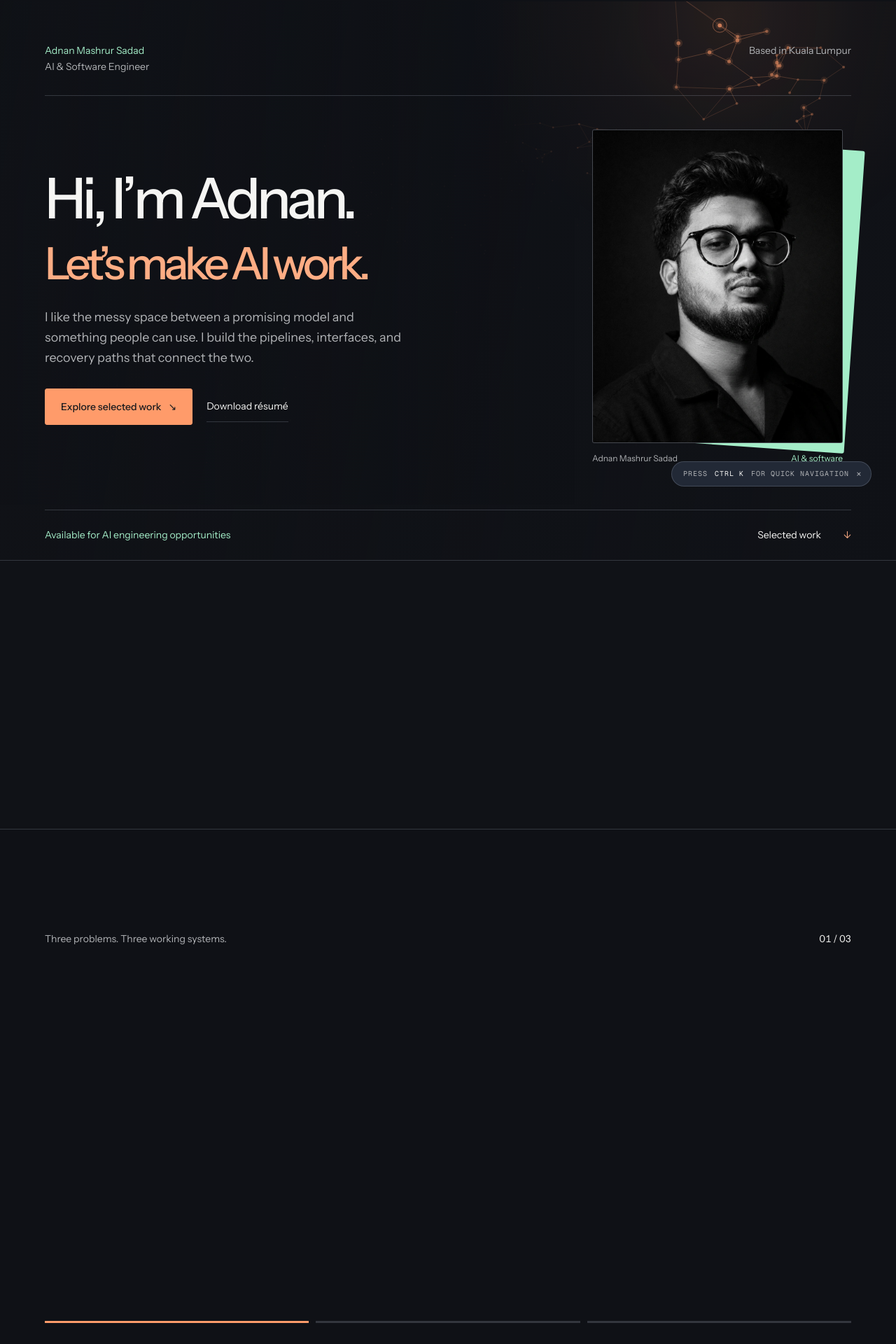
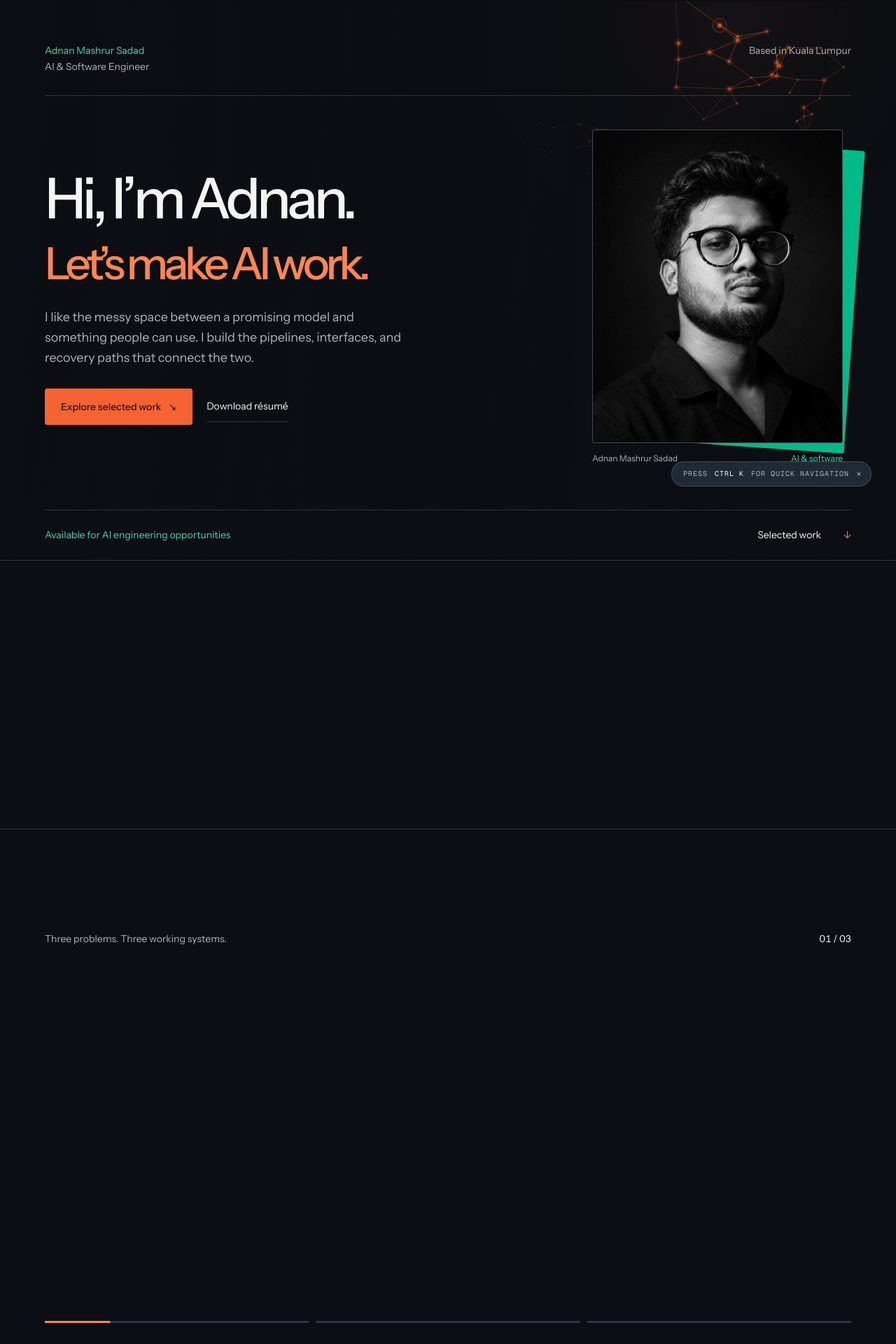
Before and after one commit to sadad54/ProjectOrganisation, a Next.js app in the folder portfolio-next/: page / in a window 1280 px wide. Shown: the part 79-1999 px from the top of the page at 70% size. Built offline with nearby package versions, Linux system fonts and the light colour scheme.

Commit message:
Deepen portfolio colour and refine scroll-linked story details

```diff
--- a/portfolio-next/app/components/BackgroundFX.jsx
+++ b/portfolio-next/app/components/BackgroundFX.jsx
@@ -94,7 +94,7 @@ export default function BackgroundFX() {
 
     function draw() {
       const pageProgress = window.scrollY / Math.max(1, document.documentElement.scrollHeight - innerHeight);
-      const palettes = [[255, 155, 106], [183, 186, 255], [164, 237, 200]];
+      const palettes = [[255, 102, 48], [108, 79, 255], [0, 205, 145]];
       const position = Math.min(1.999, pageProgress * 2);
       const base = Math.floor(position), mix = position - base;
       const rgb = palettes[base].map((v, i) => Math.round(v + (palettes[base + 1][i] - v) * mix)).join(',');
@@ -116,8 +116,8 @@ export default function BackgroundFX() {
 
       // the light itself — a soft warm wash, brighter core
       const g = ctx.createRadialGradient(lx, ly, 0, lx, ly, R);
-      g.addColorStop(0, `rgba(${rgb},0.12)`);
-      g.addColorStop(0.5, `rgba(${rgb},0.04)`);
+      g.addColorStop(0, `rgba(${rgb},0.055)`);
+      g.addColorStop(0.5, `rgba(${rgb},0.018)`);
       g.addColorStop(1, `rgba(${rgb},0)`);
       ctx.fillStyle = g;
       ctx.fillRect(0, 0, W, H);
@@ -134,7 +134,7 @@ export default function BackgroundFX() {
         if (dl > R) continue;
         const near = 1 - dl / R;
         const lenFall = 1 - Math.min(len / MAX_EDGE, 1);
-        const al = Math.pow(near, 1.5) * lenFall * 0.6;
+        const al = Math.pow(near, 1.5) * lenFall * 0.8;
         if (al < 0.012) continue;
         ctx.strokeStyle = `rgba(${rgb},${al.toFixed(3)})`;
         ctx.beginPath();
--- a/portfolio-next/app/components/WorkStory.jsx
+++ b/portfolio-next/app/components/WorkStory.jsx
@@ -1,13 +1,31 @@
 'use client';
 import { useEffect, useRef, useState } from 'react';
-import { useScroll, useMotionValueEvent } from 'framer-motion';
+import { motion, useScroll, useMotionValueEvent, useTransform } from 'framer-motion';
 import useMotionPreference from '../hooks/useMotionPreference';
 
 const chapters = [
-  { name: 'InterviewPilot', title: 'An interview that listens.', problem: 'A fixed question list cannot respond to what you actually said.', decision: 'Transcribe the answer, evaluate it against a rubric, then decide whether to probe deeper or move on.', result: 'Adaptive follow-ups, with validated output between the model and the interface.', image: '/assets/screenshots/interviewpilot/01.png', alt: 'InterviewPilot application interface', link: '#p-interviewpilot', color: '#FF9B6A' },
-  { name: 'WC26 Predictor', title: 'A forecast with room for doubt.', problem: 'One predicted winner hides all the other ways a tournament could unfold.', decision: 'Model the matches, then simulate the full tournament 10,000 times.', result: 'Tournament paths and probabilities, with a predicted-versus-actual audit.', image: '/assets/screenshots/wc26-predictor/01.png', alt: 'WC26 Predictor tournament dashboard', link: '#p-wc26', color: '#B7BAFF' },
-  { name: 'Mindhive Chatbot', title: 'A conversation with a memory.', problem: '“Which opens earliest?” only makes sense if the previous answer is still in context.', decision: 'Preserve conversation state and route each question to product retrieval or an outlet query.', result: 'Follow-up questions stay connected to the conversation.', image: '/assets/screenshots/mindhive-chatbot/01.png', alt: 'Mindhive conversational application', link: '#p-mindhive', color: '#A4EDC8' },
+  { name: 'InterviewPilot', title: 'An interview that listens.', problem: 'A fixed question list cannot respond to what you actually said.', decision: 'Transcribe the answer, evaluate it against a rubric, then decide whether to probe deeper or move on.', result: 'Adaptive follow-ups, with validated output between the model and the interface.', image: '/assets/screenshots/interviewpilot/01.png', alt: 'InterviewPilot application interface', link: '#p-interviewpilot', color: '#FF8652', surface: '#F56332', label: '#17191D' },
+  { name: 'WC26 Predictor', title: 'A forecast with room for doubt.', problem: 'One predicted winner hides all the other ways a tournament could unfold.', decision: 'Model the matches, then simulate the full tournament 10,000 times.', result: 'Tournament paths and probabilities, with a predicted-versus-actual audit.', image: '/assets/screenshots/wc26-predictor/01.png', alt: 'WC26 Predictor tournament dashboard', link: '#p-wc26', color: '#AC9CFF', surface: '#6550EE', label: '#FFFFFF' },
+  { name: 'Mindhive Chatbot', title: 'A conversation with a memory.', problem: '“Which opens earliest?” only makes sense if the previous answer is still in context.', decision: 'Preserve conversation state and route each question to product retrieval or an outlet query.', result: 'Follow-up questions stay connected to the conversation.', image: '/assets/screenshots/mindhive-chatbot/01.png', alt: 'Mindhive conversational application', link: '#p-mindhive', color: '#45D6A9', surface: '#00BA88', label: '#071B15' },
 ];
+
+function StoryImage({ chapter, index, progress, staticView }) {
+  const range = [index / 3, (index + 1) / 3];
+  const y = useTransform(progress, range, [14, -8]);
+  const rotate = useTransform(progress, range, [-1.6, 0.8]);
+  const scale = useTransform(progress, range, [0.97, 1.015]);
+  return (
+    <motion.div className="story-image" style={staticView ? { transform: 'none' } : { y, rotate, scale }}>
+      <img src={chapter.image} alt={chapter.alt} width="1440" height="900" loading="lazy" />
+      <span className="story-image-label">{chapter.name} <span>Product view</span></span>
+    </motion.div>
+  );
+}
+
+function StoryProgress({ chapter, index, progress }) {
+  const scaleX = useTransform(progress, [index / 3, (index + 1) / 3], [0, 1]);
+  return <span style={{ '--chapter': chapter.color }}><motion.i style={{ scaleX }} /></span>;
+}
 
 export default function WorkStory() {
   const ref = useRef(null);
@@ -34,7 +52,7 @@ export default function WorkStory() {
         </div>
         <div className="story-stack wrap">
           {chapters.map((chapter, index) => (
-            <article key={chapter.name} className="story-chapter" style={{ '--chapter': chapter.color }}
+            <article key={chapter.name} className="story-chapter" style={{ '--chapter': chapter.color, '--chapter-surface': chapter.surface, '--chapter-label': chapter.label }}
               hidden={!staticView && index !== active}>
               <div className="story-copy">
                 <p className="story-project">0{index + 1} <span>{chapter.name}</span></p>
@@ -43,15 +61,12 @@ export default function WorkStory() {
                 <dl><dt>The decision</dt><dd>{chapter.decision}</dd><dt>What changes</dt><dd>{chapter.result}</dd></dl>
                 <a className="story-link" href={chapter.link}>Explore the engineering <span aria-hidden="true">↗</span></a>
               </div>
-              <div className="story-image">
-                <img src={chapter.image} alt={chapter.alt} width="1440" height="900" loading="lazy" />
-                <span className="story-image-label">{chapter.name} <span>Product view</span></span>
-              </div>
+              <StoryImage chapter={chapter} index={index} progress={scrollYProgress} staticView={staticView} />
             </article>
           ))}
         </div>
         <div className="story-meter wrap" aria-hidden="true">
-          {chapters.map((chapter, index) => <span key={chapter.name} className={index <= active ? 'filled' : ''} style={{ '--chapter': chapter.color }} />)}
+          {chapters.map((chapter, index) => <StoryProgress key={chapter.name} chapter={chapter} index={index} progress={scrollYProgress} />)}
         </div>
       </div>
     </div>
--- a/portfolio-next/app/globals.css
+++ b/portfolio-next/app/globals.css
@@ -1035,29 +1035,29 @@ h2.big{font-size:clamp(3rem,7vw,6.5rem);font-weight:500;letter-spacing:-.055em;l
 @media(max-height:650px){.pinned-scene{height:auto}.pinned-sticky{position:static;height:auto;overflow:visible;padding:48px 0}}
 
 /* Living systems: a warm identity, cool project chapters, one interactive field. */
-:root{--ink:#101217;--ink-1:#191D25;--ink-2:#222936;--signal:#FFAD84;--sodium:#FFAD84;--signal-hover:#FFC3A5;--signal-press:#F68C58;--line:rgba(195,204,224,.2);--line-2:rgba(195,204,224,.1)}
+:root{--ink:#0C0F14;--ink-1:#151B24;--ink-2:#202A37;--flame:#F56332;--flame-text:#FF8652;--jade:#00BA88;--jade-text:#45D6A9;--iris:#6550EE;--iris-text:#AC9CFF;--signal:var(--flame-text);--sodium:var(--flame-text);--signal-hover:#FFAA76;--signal-press:#E95324;--line:rgba(195,204,224,.2);--line-2:rgba(195,204,224,.1)}
 body{isolation:isolate}
 #ambientField.lat{z-index:-1;opacity:.9}
-#ambientField.lat .lat-vignette{background:linear-gradient(90deg,rgba(16,18,23,.45),transparent 65%)}
-.nav{background:rgba(16,18,23,.86);backdrop-filter:blur(18px)}
-.nav.stuck{background:rgba(16,18,23,.92)}
-.hero{background:linear-gradient(100deg,rgba(16,18,23,.42),transparent)}
+#ambientField.lat .lat-vignette{background:linear-gradient(90deg,rgba(12,15,20,.45),transparent 65%)}
+.nav{background:rgba(12,15,20,.86);backdrop-filter:blur(18px)}
+.nav.stuck{background:rgba(12,15,20,.92)}
+.hero{background:linear-gradient(100deg,rgba(12,15,20,.42),transparent)}
 h1.hero-h{font-size:clamp(3rem,6.3vw,6.5rem)}
-.hero-h-mask:last-child{color:#FFAD84;font-size:.79em;margin-top:12px}
-.hero-intro p:first-child{color:#A4EDC8}
+.hero-h-mask:last-child{color:var(--flame-text);font-size:.79em;margin-top:12px}
+.hero-intro p:first-child{color:var(--jade-text)}
 .hero-intro span{color:var(--dim)}
 .hero-photo{position:relative;isolation:isolate;padding-right:12px}
-.hero-photo::before{content:"";position:absolute;inset:18px -5px 28px 18px;background:#A4EDC8;transform:rotate(4deg);z-index:-1;border-radius:3px}
+.hero-photo::before{content:"";position:absolute;inset:18px -5px 28px 18px;background:var(--jade);transform:rotate(4deg);z-index:-1;border-radius:3px}
 .hero-photo-frame{border-radius:3px;border:1px solid rgba(245,245,243,.2)}
 .hero-photo figcaption{display:flex;justify-content:space-between;gap:12px;font-size:12px}
-.portrait-note{color:#A4EDC8}
-.btn-solid{background:#FF9B6A;border-color:#FF9B6A;color:#17191D}
-.hero-foot a:first-child{color:#A4EDC8}
-.hero-foot a:last-child span{color:#FFAD84}
+.portrait-note{color:var(--jade-text)}
+.btn-solid{background:var(--flame);border-color:var(--flame);color:#17191D}
+.hero-foot a:first-child{color:var(--jade-text)}
+.hero-foot a:last-child span{color:var(--flame-text)}
 #work>.wrap>h2.title{max-width:16ch;margin-bottom:0}
 #work>.wrap:first-child{padding-bottom:60px}
 #work{padding-bottom:100px}
-.work-story{position:relative;height:260svh;margin-bottom:100px;background:rgba(16,18,23,.7);border-block:1px solid var(--line)}
+.work-story{position:relative;height:260svh;margin-bottom:100px;background:rgba(12,15,20,.7);border-block:1px solid var(--line)}
 .story-sticky{position:sticky;top:0;min-height:100svh;display:flex;flex-direction:column;justify-content:center;padding:90px 0 40px}
 .story-heading{display:flex;justify-content:space-between;gap:24px;width:100%;color:var(--dim);font-size:14px;margin-bottom:38px}
 .story-heading p{margin:0}
@@ -1076,33 +1076,33 @@ h1.hero-h{font-size:clamp(3rem,6.3vw,6.5rem)}
 .story-link{font-size:14px;display:inline-flex;gap:25px;padding-bottom:7px;border-bottom:1px solid var(--chapter)}
 .story-link span{color:var(--chapter);transition:transform .25s}
 .story-link:hover span{transform:translate(3px,-3px)}
-.story-image{background:var(--chapter);padding:clamp(14px,2vw,28px);transform:rotate(-2deg);border-radius:5px;box-shadow:0 30px 60px rgba(0,0,0,.24)}
+.story-image{background:var(--chapter-surface);padding:clamp(14px,2vw,28px);transform:rotate(-2deg);border-radius:5px;box-shadow:0 30px 60px rgba(0,0,0,.24)}
 .story-image img{width:100%;height:auto;aspect-ratio:16/10;object-fit:contain;background:#101217;border-radius:3px}
-.story-image-label{display:flex;justify-content:space-between;gap:16px;color:#17191D;font-size:13px;font-weight:500;padding-top:14px}
+.story-image-label{display:flex;justify-content:space-between;gap:16px;color:var(--chapter-label);font-size:13px;font-weight:500;padding-top:14px}
 .story-meter{display:flex;gap:10px;width:100%;margin-top:38px}
-.story-meter>span{height:3px;flex:1;background:var(--line);transition:background-color .35s}
-.story-meter>span.filled{background:var(--chapter)}
+.story-meter>span{height:3px;flex:1;background:var(--line);overflow:hidden}
+.story-meter i{display:block;height:100%;width:100%;background:var(--chapter);transform-origin:left center}
 .story-static{height:auto}
 .story-static .story-sticky{position:static;min-height:0;padding:48px 0}
 .story-static .story-chapter{margin-bottom:60px;animation:none}
 .story-static .story-chapter:last-child{margin-bottom:0}
 .story-static .story-meter{display:none}
-.feat{--project:#FFAD84;position:relative;border-top-color:var(--project)}
-.feat:nth-child(2){--project:#A4EDC8}.feat:nth-child(3){--project:#B7BAFF}.feat:nth-child(4){--project:#FFD482}
+.feat{--project:var(--flame-text);position:relative;border-top-color:var(--project)}
+.feat:nth-child(2){--project:var(--jade-text)}.feat:nth-child(3){--project:var(--iris-text)}.feat:nth-child(4){--project:#FFC247}
 .feat-name{color:var(--project)}
 .feat-metric-v{color:var(--project)}
 .feat-meta{color:var(--dim)}
 .feat-aside-in{padding-left:22px;border-left:3px solid var(--project)}
-.feat .shot{border:1px solid var(--project);padding:8px;background:rgba(16,18,23,.85)}
+.feat .shot{border:1px solid var(--project);padding:8px;background:rgba(12,15,20,.85)}
 .feat .slab{background:rgba(25,29,37,.88)}
 #loop{background:rgba(26,28,42,.78)}
-#loop .title{color:#B7BAFF}
-#about .title{color:#A4EDC8}
-#toolkit .title{color:#FFD482}
-.cell{background:rgba(25,29,37,.75);border-top:2px solid #A4EDC8}
-.cell:nth-child(2n){border-top-color:#B7BAFF}.cell:nth-child(3n){border-top-color:#FFAD84}
-.contact{background:#A4EDC8;color:#101217;--bone:#101217;--dim:#2B4D3F;--dimmer:#365647;--line:rgba(16,18,23,.23);--signal:#183E2D;--signal-hover:#275B43}
-.contact .eyebrow,.contact .contact-time,.contact .reach .k{color:#2B4D3F}
+#loop .title{color:var(--iris-text)}
+#about .title{color:var(--jade-text)}
+#toolkit .title{color:#FFC247}
+.cell{background:rgba(25,29,37,.75);border-top:2px solid var(--jade-text)}
+.cell:nth-child(2n){border-top-color:var(--iris-text)}.cell:nth-child(3n){border-top-color:var(--flame-text)}
+.contact{background:#075E48;color:#F5FFF9;--bone:#F5FFF9;--dim:#D5EDE2;--dimmer:#C2E3D3;--line:rgba(245,255,249,.3);--signal:#D6FF75;--signal-hover:#E5FFAE}
+.contact .eyebrow,.contact .contact-time,.contact .reach .k{color:#D5EDE2}
 .contact .big{max-width:12ch}
 footer{position:relative;background:var(--ink)}
 @media(max-width:900px),(max-height:650px){
@@ -1117,7 +1117,7 @@ footer{position:relative;background:var(--ink)}
  h1.hero-h{font-size:clamp(2.5rem,10.8vw,4rem)}
  .hero-photo{padding-right:0;max-width:100%;isolation:auto}
  .hero-photo::before{display:none}
- .hero-photo-frame{border-left:4px solid #A4EDC8;transform:rotate(-3deg)}
+ .hero-photo-frame{border-left:4px solid var(--jade-text);transform:rotate(-3deg)}
  .hero-photo figcaption{flex-direction:column;gap:4px}
  .hero-h-mask:last-child{font-size:.78em}
  .story-heading{font-size:13px;gap:14px}
```
Also changed, not shown: 1 other file (tests, documents, lock files or other folders).
